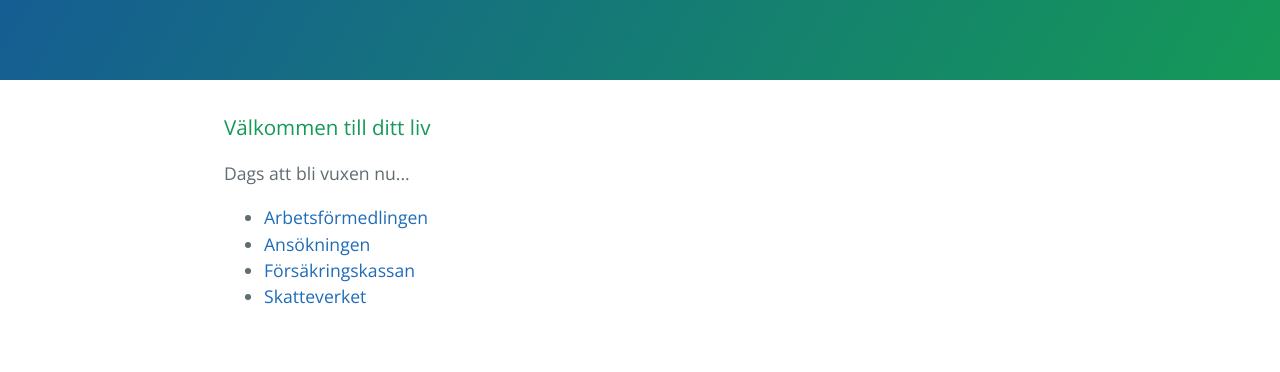
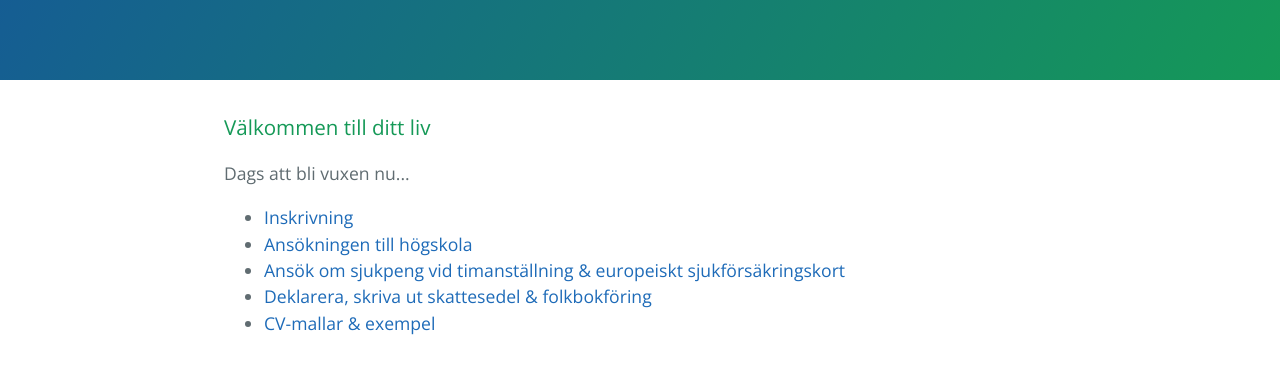
Before and after one commit to dansv/olovwelff, a plain HTML site: page index.html in a window 1280 px wide. Shown: the part 234-606 px from the top of the page. Drawn offline with nearby package versions, Linux system fonts and the light colour scheme.

Commit message:
more content

```diff
--- a/index.html
+++ b/index.html
@@ -22,10 +22,12 @@
 <p>Dags att bli vuxen nu...</p>
 
 <ul>
-<li><a href="http://www.arbetsformedlingen.se/" />Arbetsförmedlingen</a></li>
-<li><a href="https://www.antagning.se/" />Ansökningen</a></li>
-<li><a href="https://www.forsakringskassan.se/" />Försäkringskassan</a></li>
-<li><a href="http://www.skatteverket.se/" />Skatteverket</a></li>
+<li><a href="http://www.arbetsformedlingen.se/For-arbetssokande/Min-sida/Skriv-in-dig.html" />Inskrivning</a></li>
+<li><a href="https://www.antagning.se/" />Ansökningen till högskola</a></li>
+<li><a href="https://www.forsakringskassan.se/" />Ansök om sjukpeng vid timanställning & europeiskt sjukförsäkringskort</a></li>
+<li><a href="http://www.skatteverket.se/" />Deklarera, skriva ut skattesedel & folkbokföring</a></li>
+<li><a href="http://www.cv-mallar.se/" />CV-mallar & exempel</a></li>
+
 </ul>
 <br />
 <br />
```
